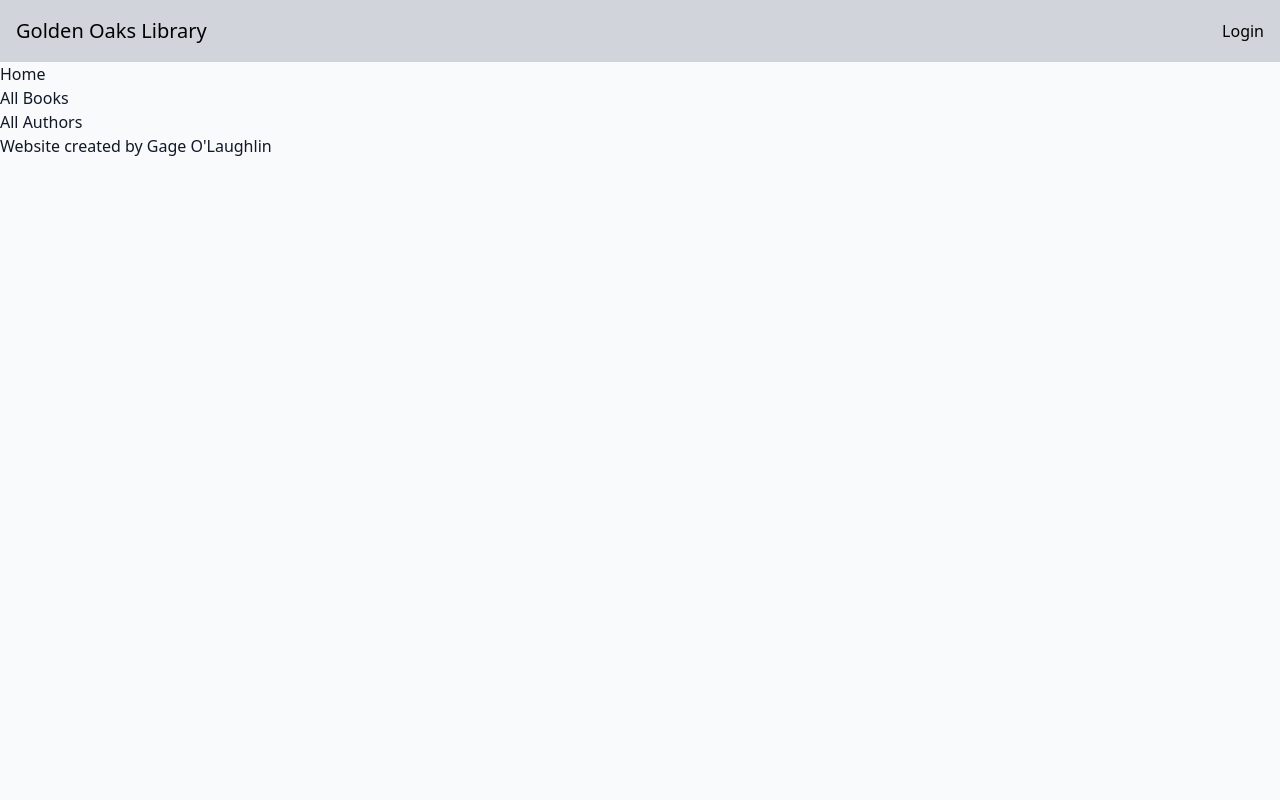
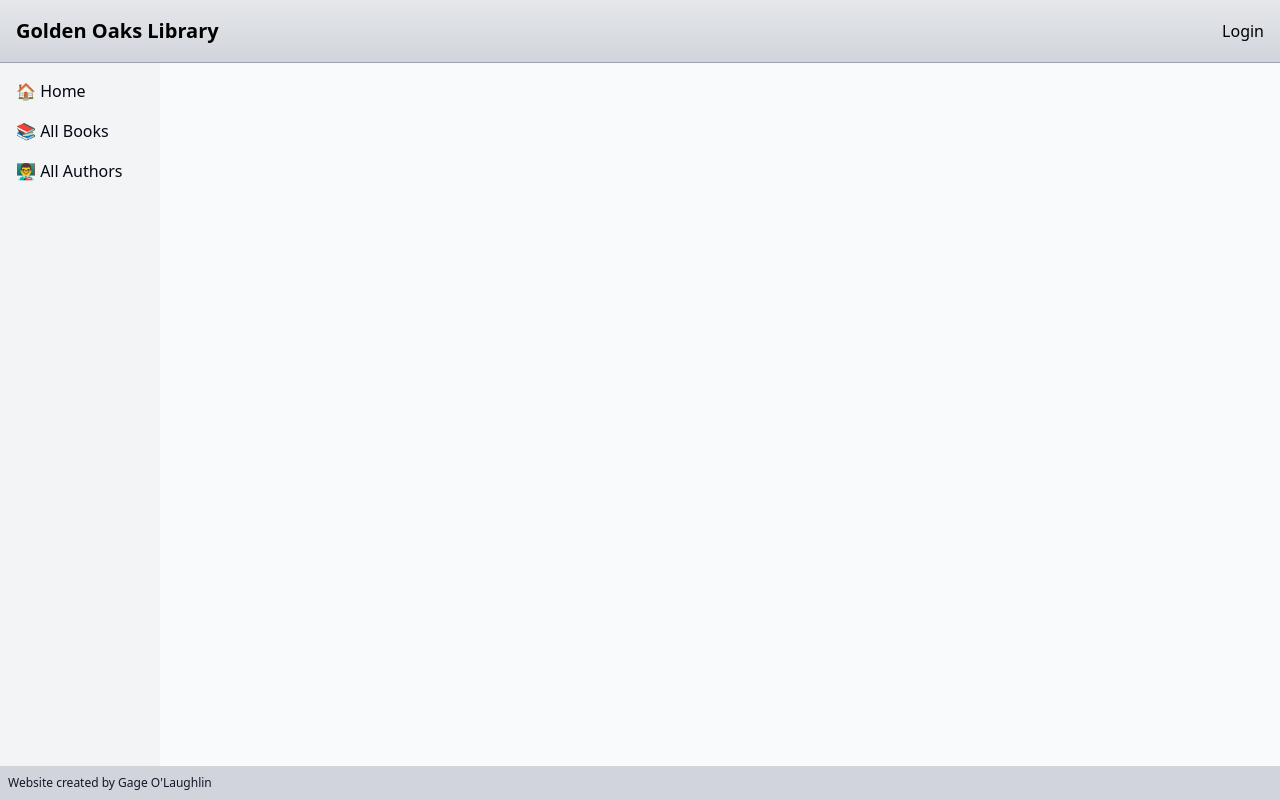
Before and after one commit to golaughlin/django_golden_oaks_library, a Django app: template goldenoaklibrary/catalog/templates/base.html in a window 1280 px wide. Run offline with Django 4.2, Linux system fonts and the light colour scheme; the template is opened without the code that fills it, so the values that code supplies are empty.

Commit message:
Did layout styling

```diff
--- a/goldenoaklibrary/catalog/static/css/style.css
+++ b/goldenoaklibrary/catalog/static/css/style.css
@@ -1,6 +1,6 @@
 @import url('variables.css');
 
-/* CSS Reset */
+/* CSS reset */
 *, *::before, *::after {
   box-sizing: border-box;
   margin: 0;
@@ -21,6 +21,9 @@ body {
   line-height: 1.5;
   color: var(--color-foreground);
   background-color: var(--color-background);
+  min-height: 100vh;
+  display: flex;
+  flex-direction: column;
 }
 
 h1, h2, h3, h4, h5, h6 {
@@ -81,9 +84,9 @@ table {
 
 /* Headerbar styling */
 .headerbar {
-  background-color: var(--color-neutral-300);
+  background: linear-gradient(to bottom, var(--color-neutral-200), var(--color-neutral-300));
   color: var(--color-black);
-  border-bottom: var(--color-neutral-400);
+  border-bottom: 1px solid var(--color-neutral-400);
   margin: 0;
   padding: 1rem;
   display: flex;
@@ -92,7 +95,7 @@ table {
 }
 
 .headerbar__logo {
-  font-weight: 500;
+  font-weight: 600;
   font-size: 1.25rem;
 }
 
@@ -113,3 +116,60 @@ table {
     cursor: pointer;
   }
 }
+
+/*
+App container styling.
+On desktop and tablet, the sidebar and main content
+are side to side.
+*/
+.app-container {
+  display: flex;
+  flex: 1;
+}
+
+/* Sidebar styling */
+.sidebar {
+  flex: 0 0 12%;
+  min-width: 10rem;
+  background-color: var(--color-neutral-100);
+  display: flex;
+  flex-direction: column;
+  align-items: flex-start;
+  justify-content: flex-start;
+  gap: 2rem;
+  padding: 1rem;
+}
+
+.sidebar__nav {
+  display: flex;
+  flex-direction: column;
+  align-items: flex-start;
+  justify-content: flex-start;
+  gap: 1rem;
+}
+
+.sidebar__link {
+  font-weight: 500;
+  color: var(--color-neutral-950);
+
+  &:hover {
+    text-decoration: underline;
+    cursor: pointer;
+  }
+}
+
+/* Content styling */
+.content {
+  flex: 1;
+}
+
+/* Footer styling */
+.footerbar {
+  padding: 0.5rem;
+  background-color: var(--color-neutral-300);
+}
+
+.footerbar__text {
+  margin-bottom: 0;
+  font-size: 0.75rem;
+}
--- a/goldenoaklibrary/catalog/templates/base.html
+++ b/goldenoaklibrary/catalog/templates/base.html
@@ -17,17 +17,17 @@
             <a href="" class="headerbar__btn">Login</a>
         </div>
     </header>
-    <div>
+    <div class="app-container">
         <nav class="sidebar">
             <ul class="sidebar__nav">
                 <li class="sidebar__item">
-                    <a href="{% url 'index' %}" class="sidebar__link">Home</a>
+                    <a href="{% url 'index' %}" class="sidebar__link">🏠 Home</a>
                 </li>
                 <li class="sidebar__item">
-                    <a href="" class="sidebar__link">All Books</a>
+                    <a href="" class="sidebar__link">📚 All Books</a>
                 </li>
                 <li class="sidebar__item">
-                    <a href="" class="sidebar__link">All Authors</a>
+                    <a href="" class="sidebar__link">👨‍🏫 All Authors</a>
                 </li>
             </ul>
         </nav>
```
